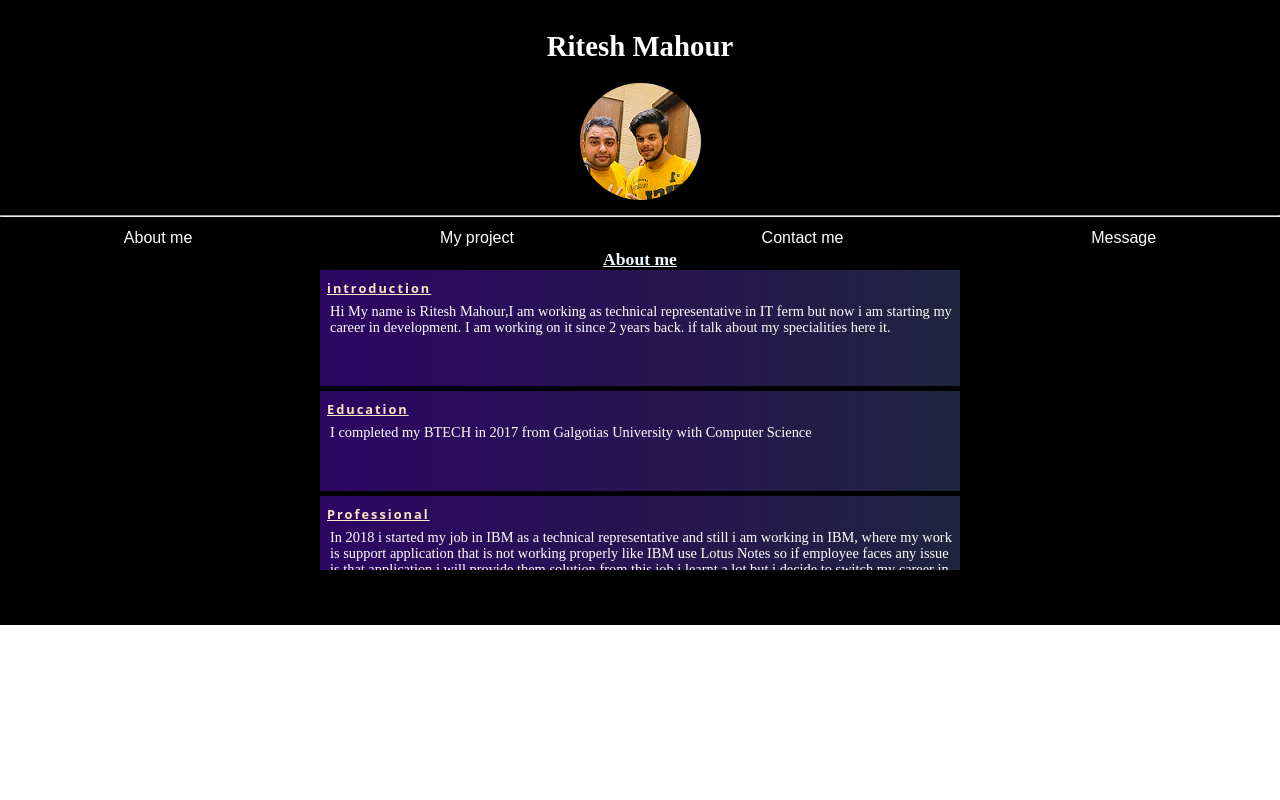
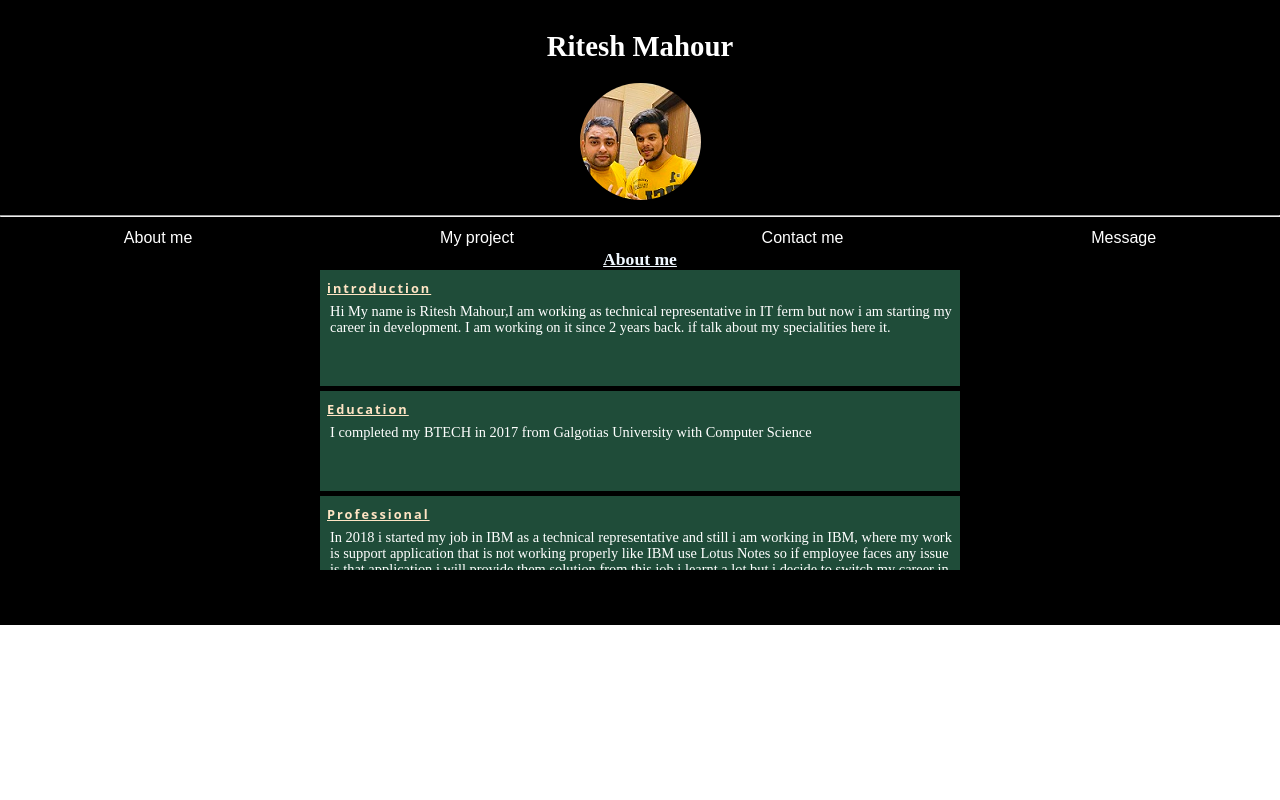
Before and after one commit to rimahour94/MyPortfolio, a plain HTML site: page index.html in a window 1280 px wide. Drawn offline with Linux system fonts and the light colour scheme.

Commit message:
Update style.css

```diff
--- a/style.css
+++ b/style.css
@@ -68,7 +68,6 @@
 }
 
 .container-contents{
-    background: linear-gradient(to right, rgb(45, 5, 99), rgb(32, 36, 63));
     margin-bottom: 5px;
 /*     height: 133px; */
    width: 100%;
```
